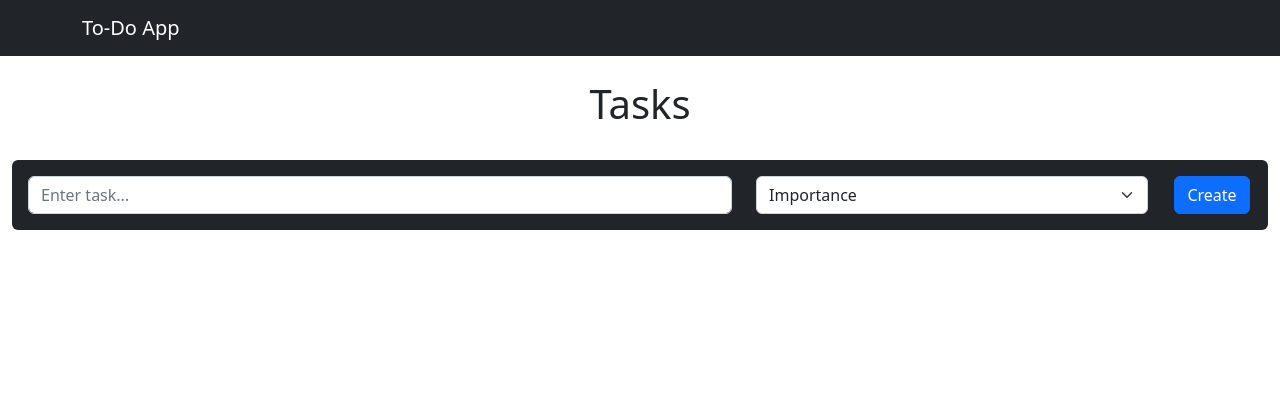
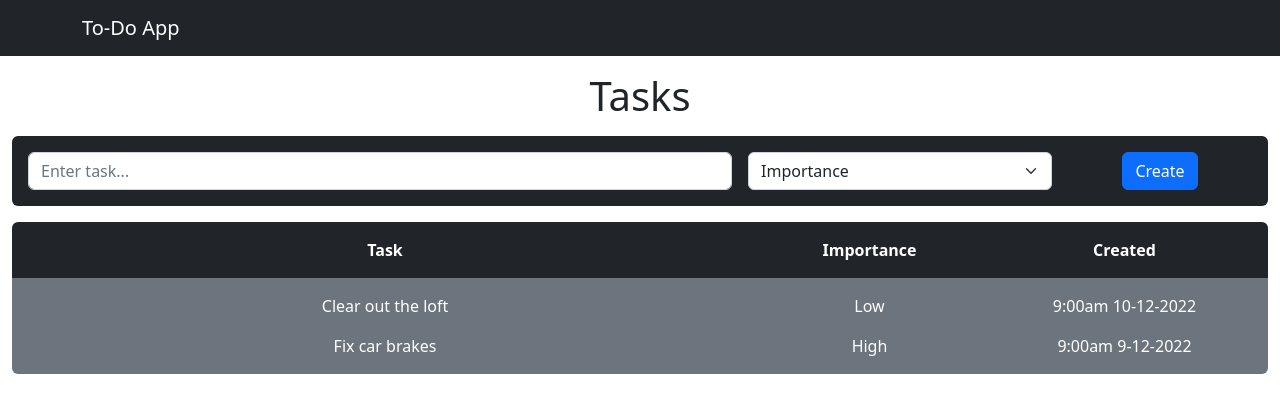
Before and after one commit to KelvinHere/todo-frontend, a React (Create React App) app in the folder todo/: page / in a window 1280 px wide. Shown: the top 412 px of the page. Built offline with nearby package versions, Linux system fonts and the light colour scheme.

Commit message:
FEAT: Add task list with mock tasks

```diff
--- a/todo/src/App.js
+++ b/todo/src/App.js
@@ -3,33 +3,25 @@ import 'bootstrap/dist/css/bootstrap.min.css' // Bring in Bootstrap CSS
 
 import NavbarTodo from './components/Navbar';
 import TaskForm from './components/TaskForm';
+import Tasks from './components/Tasks';
 
 import Container from 'react-bootstrap/Container';
 import Row from 'react-bootstrap/Row';
 import Col from 'react-bootstrap/Col';
-import Button from "react-bootstrap/Button"
-import Toast from "react-bootstrap/Toast"
 
 
 function App() {
   return (
     <div className="App">
       <NavbarTodo />
+
       <Container fluid>
-        <Row>
-          <Col className="mt-4">
-            <h1>Tasks</h1>
-          </Col>
-        </Row>
-
-        <Row>
-          <Col className="mt-4 mb-4">
-            <TaskForm />
-          </Col>
-        </Row>
+        <h1 className='mt-3'>Tasks</h1>
+        <TaskForm />
+        <Tasks />
       </Container>
     </div>
   );
 }
 
-export default App;
+export default App
--- a/todo/src/components/TaskForm.js
+++ b/todo/src/components/TaskForm.js
@@ -4,14 +4,14 @@ import { Row, Col } from 'react-bootstrap';
 
 function TaskForm() {
   return (
-    <div className="bg-dark p-3 rounded">
-        <Form>
+    <section className="bg-dark p-3 rounded my-3">
+        <Form className=''>
             <Form.Group controlId="formTask">
                 <Row>
                     <Col sm={7} className="py-2 py-sm-0">
                         <Form.Control type="text" placeholder="Enter task..." />
                     </Col>
-                    <Col sm={3} lg={4} className="py-2 py-sm-0">
+                    <Col sm={3} className="py-2 py-sm-0 px-sm-1">
                         <select class="form-select" aria-label="Importance">
                             <option selected>Importance</option>
                             <option value="1">High</option>
@@ -19,7 +19,7 @@ function TaskForm() {
                             <option value="3">Low</option>
                         </select>
                     </Col>
-                    <Col sm={2} lg={1} className="py-2 py-sm-0">
+                    <Col sm={2} className="py-2 py-sm-0">
                         <Button variant="primary" type="submit">
                             Create
                         </Button>
@@ -27,7 +27,7 @@ function TaskForm() {
                 </Row>
             </Form.Group>
         </Form>
-    </div>
+    </section>
   );
 }
 
--- /dev/null
+++ b/todo/src/components/Tasks.js
@@ -0,0 +1,56 @@
+// Create list of tasks from passed items
+import Container from 'react-bootstrap/Container';
+import Row from 'react-bootstrap/Row';
+import Col from 'react-bootstrap/Col';
+
+function Tasks() {
+
+    let mockTasks = [
+    {
+        "task": "Clear out the loft",
+        "completed": false,
+        "importance": "Low",
+        "created": "9:00am 10-12-2022"
+    },
+    {
+        "task": "Fix car brakes",
+        "completed": false,
+        "importance": "High",
+        "created": "9:00am 9-12-2022"
+    }]
+
+    return (
+    <section className="tasks p-0 mx-0">
+      <Row className="bg-dark text-white rounded-top m-0 p-3">
+        <Col className="col-7">
+          <p className='mb-0'><b>Task</b></p>
+        </Col>
+        <Col>
+          <p className='mb-0'><b>Importance</b></p>
+        </Col>
+        <Col>
+          <p className='mb-0'><b>Created</b></p>
+        </Col>
+      </Row>
+      {mockTasks.map(task => (
+        <Row className='bg-secondary text-white m-0 px-3 pt-3'>
+          <Col className="col-7">
+            <p className='mb-0'>{task.task}</p>
+          </Col>
+          <Col>
+            <p className='mb-0'>{task.importance}</p>
+          </Col>
+          <Col>
+            <p className='mb-0'>{task.created}</p>
+          </Col>
+        </Row>
+      ))}
+      <Row className='bg-secondary text-white m-0 pb-3 rounded-bottom'>
+        <Col>
+        </Col>
+      </Row>
+   </section>
+    );
+  }
+
+export default Tasks
```
